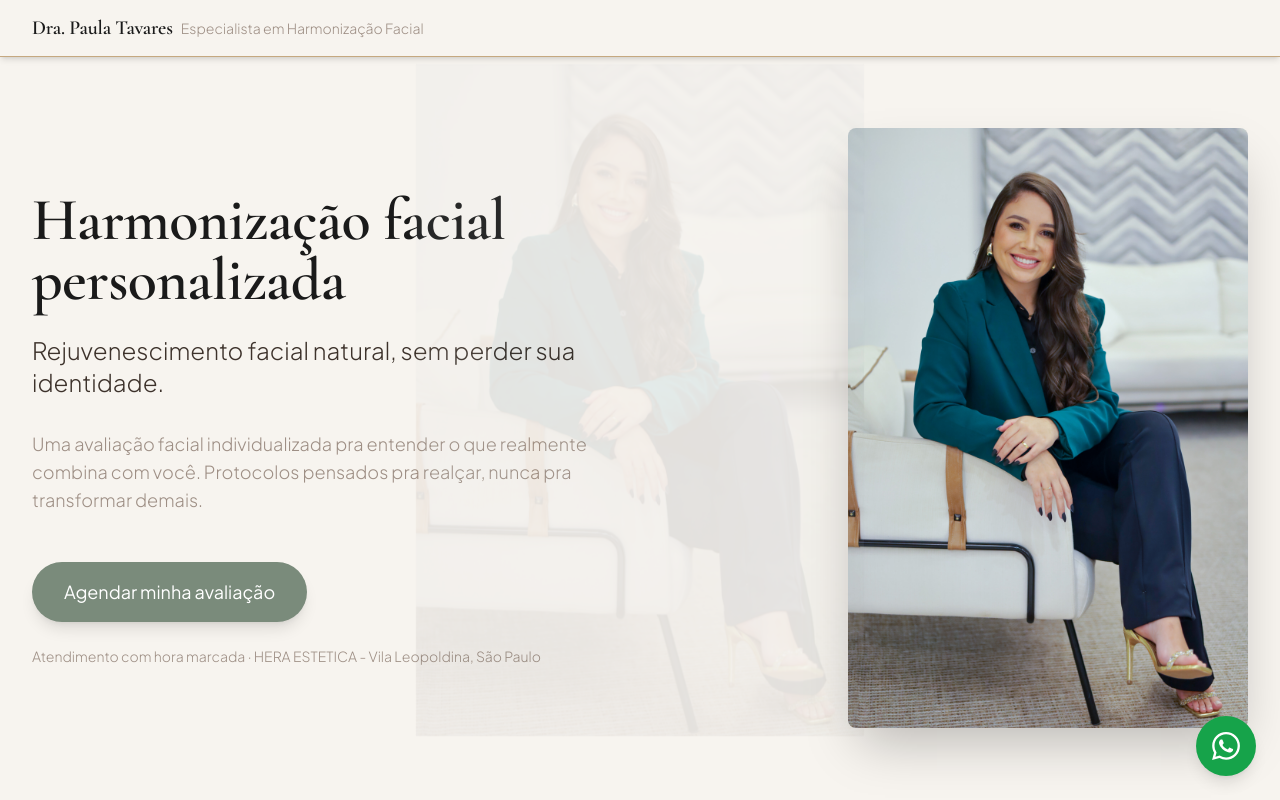
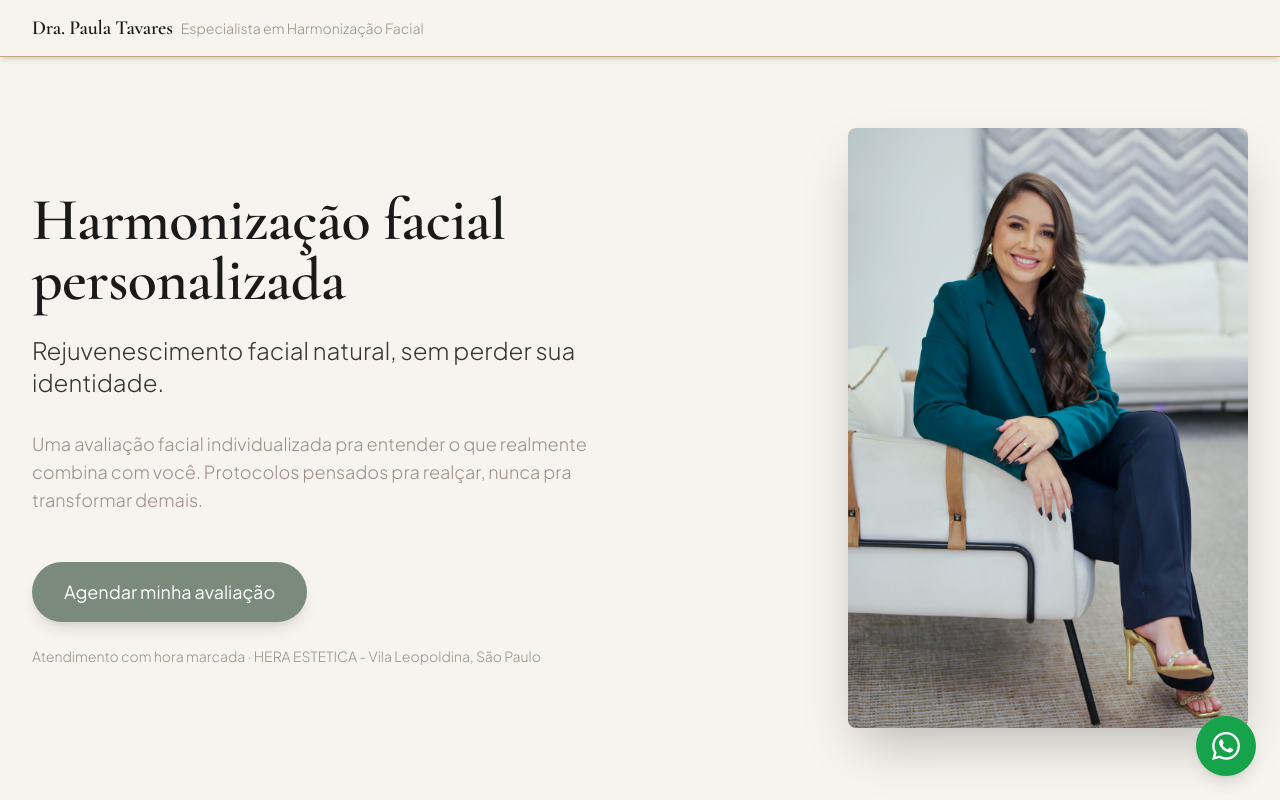
Before and after one commit to AndreFelipeSantosMoura/profile-Dra-Paula, a React (Vite) app: page / in a window 1280 px wide. Shown: the top 800 px of the page. Built offline with nearby package versions, Linux system fonts and the light colour scheme.

Commit message:
fix: Remover watermark background do CSS

```diff
--- a/src/index.css
+++ b/src/index.css
@@ -45,22 +45,7 @@ body {
   position: relative;
 }
 
-body::before {
-  content: '';
-  position: fixed;
-  top: 0;
-  left: 0;
-  width: 100%;
-  height: 100%;
-  background-image: url('/background.jpg');
-  background-size: 35%;
-  background-position: center;
-  background-attachment: fixed;
-  background-repeat: no-repeat;
-  opacity: 0.08;
-  z-index: 0;
-  pointer-events: none;
-}
+
 
 h1, h2, h3, h4, .font-serif {
   font-family: 'Cormorant Garamond', serif;
```
